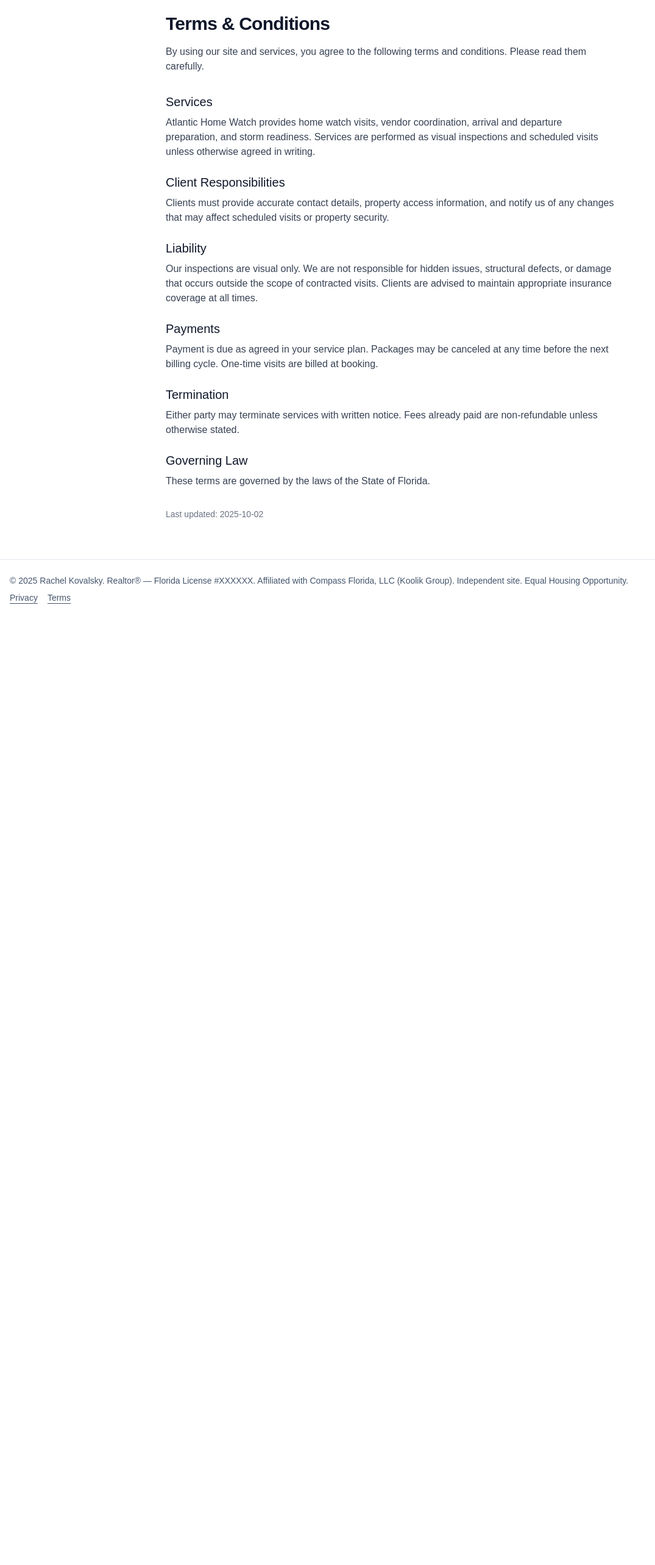
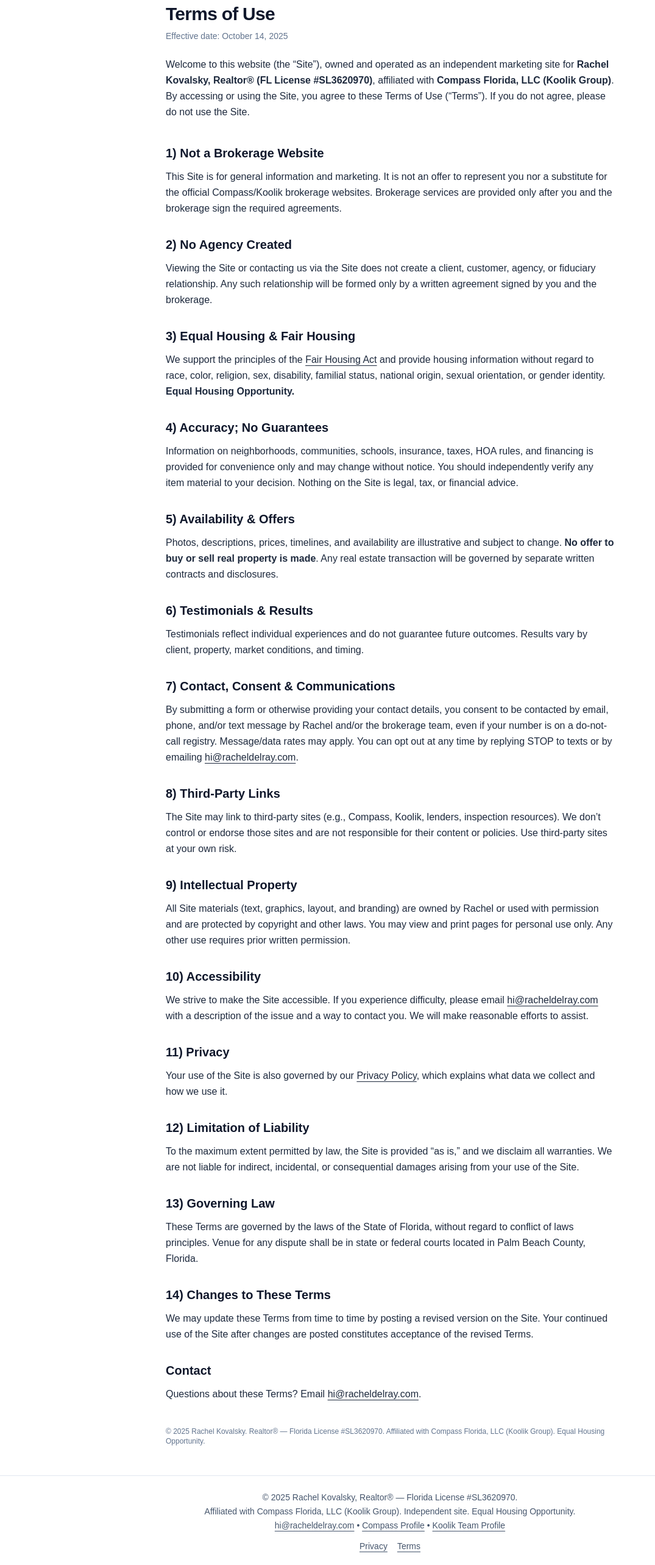
Before and after one commit to tkovalsky/rachel-site, a Next.js app: page /terms in a window 1280 px wide. Shown: the part 100-2666 px from the top of the page at 61% size, without its empty margins (0-1075 px from the left). Before the commit the page ends 1114 px from the top, so only its background shows below. Built offline with nearby package versions, Linux system fonts and the light colour scheme.

Commit message:
updated footer and other content

```diff
--- a/src/app/components/Footer.tsx
+++ b/src/app/components/Footer.tsx
@@ -1,12 +1,45 @@
 export default function Footer() {
   return (
-    <footer className="border-t border-slate-200">
-      <div className="mx-auto max-w-7xl px-4 py-6 text-sm text-slate-600">
-        © {new Date().getFullYear()} Rachel Kovalsky. Realtor® — Florida License #XXXXXX.
+    <footer className="border-t border-slate-200 bg-white">
+      <div className="mx-auto max-w-7xl px-4 py-6 text-sm text-slate-600 text-center leading-relaxed">
+        © {new Date().getFullYear()} Rachel Kovalsky, Realtor® — Florida License #SL3620970.
+        <br />
         Affiliated with Compass Florida, LLC (Koolik Group). Independent site. Equal Housing Opportunity.
-        <div className="mt-2 space-x-4">
-          <a className="underline underline-offset-4" href="/privacy">Privacy</a>
-          <a className="underline underline-offset-4" href="/terms">Terms</a>
+        <br />
+        <a
+          href="mailto:hi@racheldelray.com"
+          className="underline underline-offset-4 hover:text-slate-800"
+          aria-label="Email Rachel Kovalsky"
+        >
+          hi@racheldelray.com
+        </a>
+        {" • "}
+        <a
+          href="https://www.compass.com/agents/rachel-kovalsky/"
+          target="_blank"
+          rel="noopener noreferrer"
+          className="underline underline-offset-4 hover:text-slate-800"
+          aria-label="View Compass Profile (opens in new tab)"
+        >
+          Compass Profile
+        </a>
+        {" • "}
+        <a
+          href="https://koolik.com/meet-rachel-kovalsky/"
+          target="_blank"
+          rel="noopener noreferrer"
+          className="underline underline-offset-4 hover:text-slate-800"
+          aria-label="View Koolik Group team profile (opens in new tab)"
+        >
+          Koolik Team Profile
+        </a>
+        <div className="mt-3 space-x-4">
+          <a className="underline underline-offset-4 hover:text-slate-800" href="/privacy">
+            Privacy
+          </a>
+          <a className="underline underline-offset-4 hover:text-slate-800" href="/terms">
+            Terms
+          </a>
         </div>
       </div>
     </footer>
--- a/src/app/page.tsx
+++ b/src/app/page.tsx
@@ -8,6 +8,7 @@
 import { AREAS } from "./content/areas";
 import { ABOUT } from "./content/about";
 import { TESTIMONIALS } from "./content/testimonials";
+
 
 export default function HomePage() {
   return (
--- a/src/app/terms/page.tsx
+++ b/src/app/terms/page.tsx
@@ -1,56 +1,160 @@
-export const metadata = {
-  title: "Terms & Conditions",
-  description: "Terms & Conditions for Atlantic Home Watch.",
+// src/app/terms/page.tsx
+import type { Metadata } from "next";
+import Link from "next/link";
+
+export const metadata: Metadata = {
+  title: "Terms of Use | Rachel Kovalsky Real Estate",
+  description:
+    "Terms of Use for Rachel Kovalsky, Realtor® affiliated with Compass Florida, LLC (Koolik Group). Equal Housing Opportunity.",
 };
 
 export default function TermsPage() {
   return (
-    <main className="mx-auto max-w-3xl px-4 py-16">
-      <h1 className="text-3xl font-semibold tracking-tight">Terms & Conditions</h1>
-      <p className="mt-4 text-gray-700">
-        By using our site and services, you agree to the following terms and conditions.
-        Please read them carefully.
+    <main className="mx-auto max-w-3xl px-4 py-12 text-slate-800">
+      <h1 className="text-2xl md:text-3xl font-semibold tracking-tight text-slate-900">
+        Terms of Use
+      </h1>
+      <p className="mt-2 text-sm text-slate-500">Effective date: October 14, 2025</p>
+
+      <p className="mt-6 leading-relaxed">
+        Welcome to this website (the “Site”), owned and operated as an independent marketing
+        site for <strong>Rachel Kovalsky, Realtor® (FL License #SL3620970)</strong>, affiliated
+        with <strong>Compass Florida, LLC (Koolik Group)</strong>. By accessing or using the
+        Site, you agree to these Terms of Use (“Terms”). If you do not agree, please do not use
+        the Site.
       </p>
 
-      <h2 className="mt-8 text-xl font-medium">Services</h2>
-      <p className="mt-2 text-gray-700">
-        Atlantic Home Watch provides home watch visits, vendor coordination,
-        arrival and departure preparation, and storm readiness.
-        Services are performed as visual inspections and scheduled visits unless otherwise agreed in writing.
+      <h2 className="mt-10 text-xl font-semibold text-slate-900">1) Not a Brokerage Website</h2>
+      <p className="mt-3 leading-relaxed">
+        This Site is for general information and marketing. It is not an offer to represent you
+        nor a substitute for the official Compass/Koolik brokerage websites. Brokerage services
+        are provided only after you and the brokerage sign the required agreements.
       </p>
 
-      <h2 className="mt-6 text-xl font-medium">Client Responsibilities</h2>
-      <p className="mt-2 text-gray-700">
-        Clients must provide accurate contact details, property access information, and
-        notify us of any changes that may affect scheduled visits or property security.
+      <h2 className="mt-8 text-xl font-semibold text-slate-900">2) No Agency Created</h2>
+      <p className="mt-3 leading-relaxed">
+        Viewing the Site or contacting us via the Site does not create a client, customer,
+        agency, or fiduciary relationship. Any such relationship will be formed only by a
+        written agreement signed by you and the brokerage.
       </p>
 
-      <h2 className="mt-6 text-xl font-medium">Liability</h2>
-      <p className="mt-2 text-gray-700">
-        Our inspections are visual only. We are not responsible for hidden issues,
-        structural defects, or damage that occurs outside the scope of contracted visits.
-        Clients are advised to maintain appropriate insurance coverage at all times.
+      <h2 className="mt-8 text-xl font-semibold text-slate-900">3) Equal Housing & Fair Housing</h2>
+      <p className="mt-3 leading-relaxed">
+        We support the principles of the{" "}
+        <a
+          href="https://www.hud.gov/program_offices/fair_housing_equal_opp"
+          target="_blank"
+          rel="noopener noreferrer"
+          className="underline underline-offset-4"
+        >
+          Fair Housing Act
+        </a>{" "}
+        and provide housing information without regard to race, color, religion, sex, disability,
+        familial status, national origin, sexual orientation, or gender identity.{" "}
+        <strong>Equal Housing Opportunity.</strong>
       </p>
 
-      <h2 className="mt-6 text-xl font-medium">Payments</h2>
-      <p className="mt-2 text-gray-700">
-        Payment is due as agreed in your service plan. Packages may be canceled
-        at any time before the next billing cycle. One-time visits are billed at booking.
+      <h2 className="mt-8 text-xl font-semibold text-slate-900">4) Accuracy; No Guarantees</h2>
+      <p className="mt-3 leading-relaxed">
+        Information on neighborhoods, communities, schools, insurance, taxes, HOA rules, and
+        financing is provided for convenience only and may change without notice. You should
+        independently verify any item material to your decision. Nothing on the Site is legal,
+        tax, or financial advice.
       </p>
 
-      <h2 className="mt-6 text-xl font-medium">Termination</h2>
-      <p className="mt-2 text-gray-700">
-        Either party may terminate services with written notice.
-        Fees already paid are non-refundable unless otherwise stated.
+      <h2 className="mt-8 text-xl font-semibold text-slate-900">5) Availability & Offers</h2>
+      <p className="mt-3 leading-relaxed">
+        Photos, descriptions, prices, timelines, and availability are illustrative and subject to
+        change. <strong>No offer to buy or sell real property is made</strong>. Any real estate
+        transaction will be governed by separate written contracts and disclosures.
       </p>
 
-      <h2 className="mt-6 text-xl font-medium">Governing Law</h2>
-      <p className="mt-2 text-gray-700">
-        These terms are governed by the laws of the State of Florida.
+      <h2 className="mt-8 text-xl font-semibold text-slate-900">6) Testimonials & Results</h2>
+      <p className="mt-3 leading-relaxed">
+        Testimonials reflect individual experiences and do not guarantee future outcomes. Results
+        vary by client, property, market conditions, and timing.
       </p>
 
-      <p className="mt-8 text-sm text-gray-500">
-        Last updated: {new Date().toISOString().slice(0, 10)}
+      <h2 className="mt-8 text-xl font-semibold text-slate-900">
+        7) Contact, Consent & Communications
+      </h2>
+      <p className="mt-3 leading-relaxed">
+        By submitting a form or otherwise providing your contact details, you consent to be
+        contacted by email, phone, and/or text message by Rachel and/or the brokerage team, even
+        if your number is on a do-not-call registry. Message/data rates may apply. You can opt
+        out at any time by replying STOP to texts or by emailing{" "}
+        <a href="mailto:hi@racheldelray.com" className="underline underline-offset-4">
+          hi@racheldelray.com
+        </a>
+        .
+      </p>
+
+      <h2 className="mt-8 text-xl font-semibold text-slate-900">8) Third-Party Links</h2>
+      <p className="mt-3 leading-relaxed">
+        The Site may link to third-party sites (e.g., Compass, Koolik, lenders, inspection
+        resources). We don’t control or endorse those sites and are not responsible for their
+        content or policies. Use third-party sites at your own risk.
+      </p>
+
+      <h2 className="mt-8 text-xl font-semibold text-slate-900">9) Intellectual Property</h2>
+      <p className="mt-3 leading-relaxed">
+        All Site materials (text, graphics, layout, and branding) are owned by Rachel or used
+        with permission and are protected by copyright and other laws. You may view and print
+        pages for personal use only. Any other use requires prior written permission.
+      </p>
+
+      <h2 className="mt-8 text-xl font-semibold text-slate-900">10) Accessibility</h2>
+      <p className="mt-3 leading-relaxed">
+        We strive to make the Site accessible. If you experience difficulty, please email{" "}
+        <a href="mailto:hi@racheldelray.com" className="underline underline-offset-4">
+          hi@racheldelray.com
+        </a>{" "}
+        with a description of the issue and a way to contact you. We will make reasonable efforts
+        to assist.
+      </p>
+
+      <h2 className="mt-8 text-xl font-semibold text-slate-900">11) Privacy</h2>
+      <p className="mt-3 leading-relaxed">
+        Your use of the Site is also governed by our{" "}
+        <Link href="/privacy" className="underline underline-offset-4">
+          Privacy Policy
+        </Link>
+        , which explains what data we collect and how we use it.
+      </p>
+
+      <h2 className="mt-8 text-xl font-semibold text-slate-900">12) Limitation of Liability</h2>
+      <p className="mt-3 leading-relaxed">
+        To the maximum extent permitted by law, the Site is provided “as is,” and we disclaim all
+        warranties. We are not liable for indirect, incidental, or consequential damages arising
+        from your use of the Site.
+      </p>
+
+      <h2 className="mt-8 text-xl font-semibold text-slate-900">13) Governing Law</h2>
+      <p className="mt-3 leading-relaxed">
+        These Terms are governed by the laws of the State of Florida, without regard to conflict
+        of laws principles. Venue for any dispute shall be in state or federal courts located in
+        Palm Beach County, Florida.
+      </p>
+
+      <h2 className="mt-8 text-xl font-semibold text-slate-900">14) Changes to These Terms</h2>
+      <p className="mt-3 leading-relaxed">
+        We may update these Terms from time to time by posting a revised version on the Site.
+        Your continued use of the Site after changes are posted constitutes acceptance of the
+        revised Terms.
+      </p>
+
+      <h2 className="mt-8 text-xl font-semibold text-slate-900">Contact</h2>
+      <p className="mt-3 leading-relaxed">
+        Questions about these Terms? Email{" "}
+        <a href="mailto:hi@racheldelray.com" className="underline underline-offset-4">
+          hi@racheldelray.com
+        </a>
+        .
+      </p>
+
+      <p className="mt-10 text-xs text-slate-500">
+        © {new Date().getFullYear()} Rachel Kovalsky. Realtor® — Florida License #SL3620970.
+        Affiliated with Compass Florida, LLC (Koolik Group). Equal Housing Opportunity.
       </p>
     </main>
   );
```
Also changed, not shown: src/app/components/About.tsx (+20 -1 lines), src/app/content/about.ts (+4 -4 lines).
